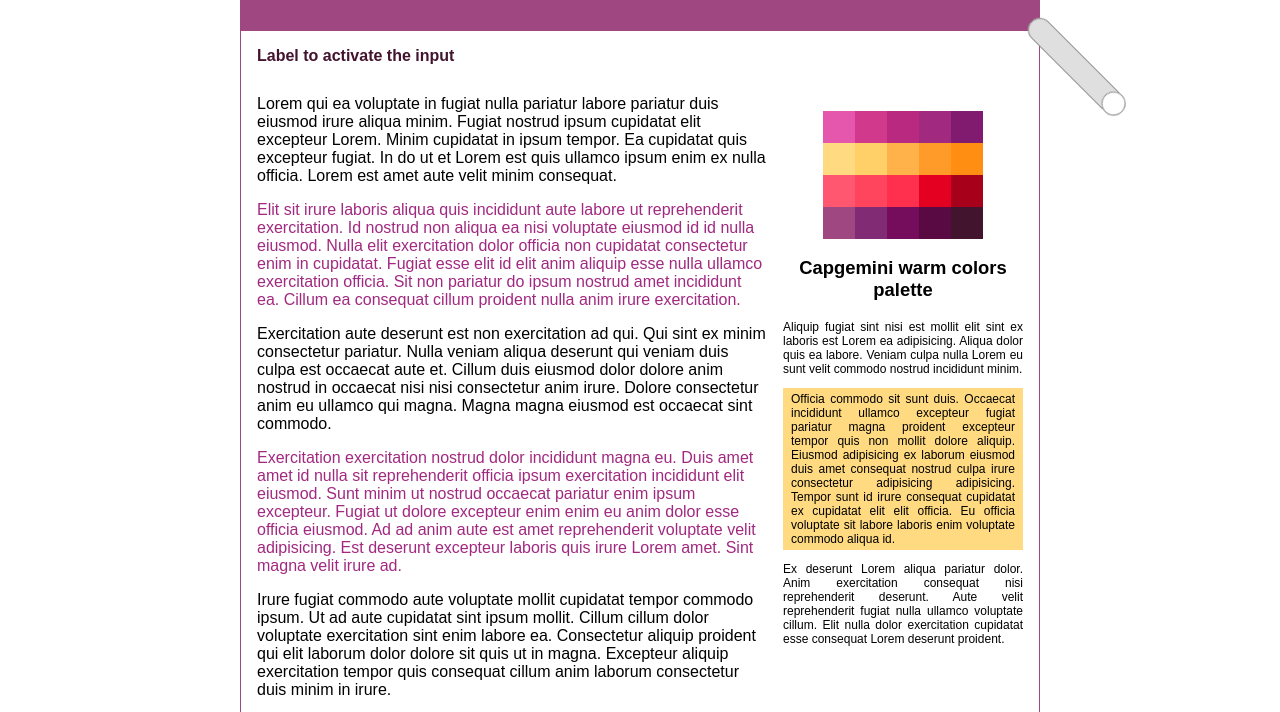
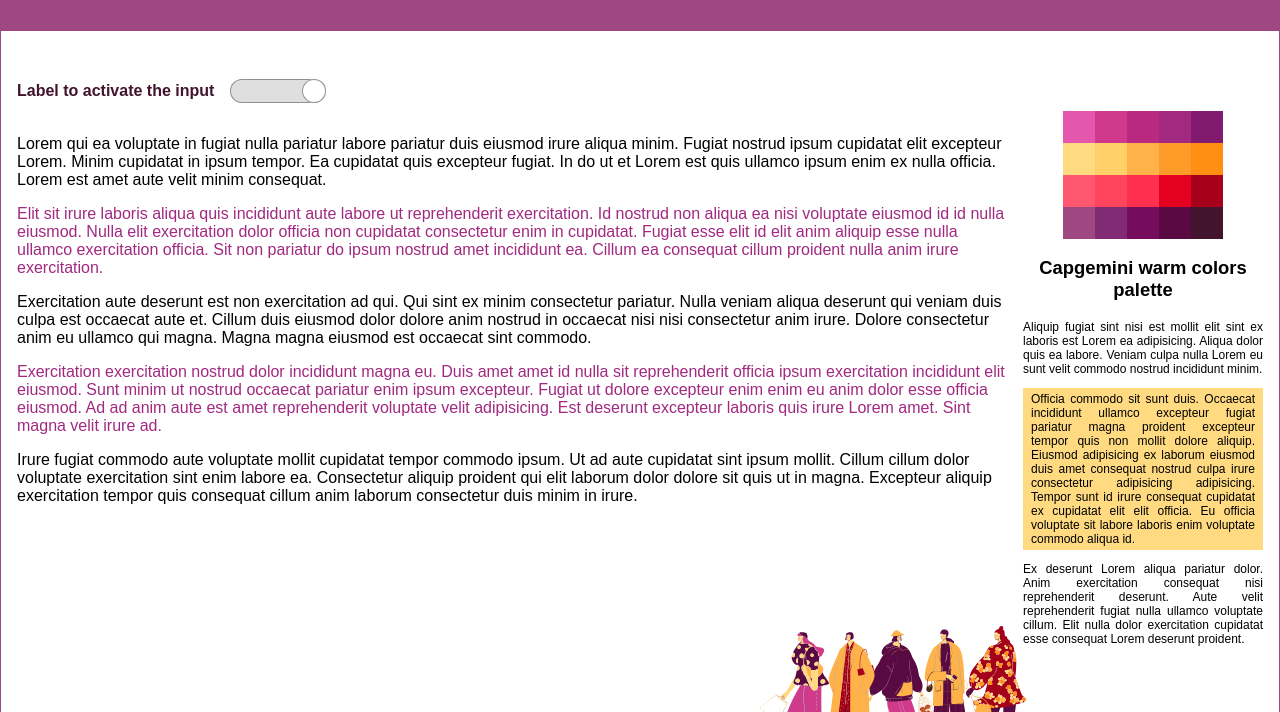
Before and after one commit to Skowronek-Jaskula/simple-but-not-easy, a website: page index.html in a window 1280 px wide. Shown: the part 98-810 px from the top of the page. Drawn offline with nearby package versions, Linux system fonts and the light colour scheme; files that its build step writes are made by us from their sources.

Commit message:
SIMPLE: removal of input action

```diff
--- a/index.html
+++ b/index.html
@@ -9,12 +9,6 @@
   </head>
 
   <body>
-    <input
-      type="checkbox"
-      id="sidebarController"
-      class="controller__toggle"
-      data-label="Babajaga patrzy"
-    />
     <main class="main">
       <header class="header">
         <h1>Capgemini Visual Identity :)</h1>
@@ -22,9 +16,17 @@
 
       <article class="content">
         <div class="content__main">
-          <label for="sidebarController" class="controller__label">
-            Label to activate the input
-          </label>
+          <div class="controller">
+            <label for="sidebarController" class="controller__label">
+              Label to activate the input
+            </label>
+            <input
+              type="checkbox"
+              id="sidebarController"
+              class="controller__toggle"
+              data-label="activated"
+            />
+          </div>
           <p>
             Lorem qui ea voluptate in fugiat nulla pariatur labore pariatur duis
             eiusmod irure aliqua minim. Fugiat nostrud ipsum cupidatat elit
--- a/styles/components/_color-palette.scss
+++ b/styles/components/_color-palette.scss
@@ -2,6 +2,7 @@
 
 .color-palette {
   margin-top: 2rem;
+
   &__row {
     display: flex;
     justify-content: center;
@@ -11,8 +12,8 @@
     .color-palette__row {
       &:nth-child(#{$row_number}) {
         @each $span_number, $hue in $color {
+          // stylelint-disable-next-line max-nesting-depth
 
-          // stylelint-disable-next-line max-nesting-depth
           span {
             &:nth-child(#{$span_number}) {
               background-color: $hue;
@@ -22,6 +23,7 @@
       }
     }
   }
+
   span {
     height: 2rem;
     width: 2rem;
--- a/styles/components/_controller.scss
+++ b/styles/components/_controller.scss
@@ -7,7 +7,7 @@
 /// @access private
 /// @group private-members
 /// @type Number
-$_controller-width: 8rem;
+$_controller-width: 6rem;
 
 /// @access private
 /// @group private-members
@@ -23,26 +23,28 @@
 /// Base class for a controller component.
 
 .controller {
+  align-items: center;
+  display: flex;
+  gap: 1rem;
+  margin-bottom: 2rem;
+
   &__toggle {
     @include box-shadows($state: "normal", $color: $grey4);
 
     align-items: center;
-    -webkit-appearance: none;
+    appearance: none;
     background-color: $grey2;
     border-radius: math.div($_controller-height, 2);
     display: flex;
     height: $_controller-height;
-    left: calc(50% + #{$body-width} / 2 - #{$_controller-height} / 2);
     margin: 0;
-    position: fixed;
-    top: calc(#{$_controller-width} - (#{$_controller-height} / 2));
-    transform: rotateZ(45deg);
-    transform-origin: calc(#{$_controller-height} / 2);
-    transition: background-color ease-in 0.2s, transform ease-in 0.25s;
+    position: relative;
+    transition: background-color ease-in 0.2s;
     width: $_controller-width;
     z-index: 9;
 
     // AFTER - controller button
+
     &::after {
       @include box-shadows($state: "normal", $color: $grey4);
 
@@ -57,6 +59,7 @@
     }
 
     // BEFORE - label
+
     &::before {
       color: $white;
       content: attr(data-label);
@@ -66,66 +69,68 @@
       transition: opacity 0.2s;
       width: 100%;
     }
+
     &:hover {
       @include box-shadows($state: "hover");
     }
+
     &:focus {
       @include box-shadows($state: "focus");
+
       &::after {
         @include box-shadows($state: "normal", $color: $main);
       }
     }
+
     &:disabled {
       @include box-shadows($state: "normal", $color: $grey2);
 
       background-color: $grey1;
       cursor: inherit;
     }
+
     &:checked {
       background-color: $main;
       box-shadow: none;
       justify-content: initial;
-      transform: rotateZ(-45deg);
+
       &:hover {
         @include box-shadows($state: "hover");
       }
+
       &:focus {
         @include box-shadows($state: "focus");
       }
+
       &::before {
         opacity: 1;
       }
+
       &::after {
         @include box-shadows($state: "normal", $color: $main);
 
         left: 0;
       }
-      ~ .main {
-        --body-width: 70rem;
-        .content__img {
-          opacity: 0;
-          transition: 2s opacity;
-          transition-delay: 10s;
-        }
-        &::after {
-          opacity: 1;
-        }
-      }
     }
 
     // stylelint-disable no-descending-specificity
+
     &:not(:checked) {
       // stylelint-enable no-descending-specificity
+
       &::before {
         opacity: 0;
       }
+
       &::after {
         left: $_controller-pos-checked;
       }
+
       &:hover::after,
       &:focus::after {
         @include box-shadows($state: "normal", $color: $grey4);
       }
+
       &:disabled {
         &::before,
         &::after {
@@ -133,13 +138,16 @@
         }
       }
     }
+
     &:disabled:checked {
       @include box-shadows($state: "normal", $color: $grey2);
 
       background-color: $grey1;
+
       &::before {
         color: $grey3;
       }
+
       &::after,
       &:hover::after,
       &:focus::after {
@@ -147,12 +155,11 @@
       }
     }
   }
+
   &__label {
     color: map.get($velvets, "5");
     cursor: pointer;
     font-weight: bold;
-    position: absolute;
-    top: 1rem;
     z-index: 9;
   }
 }
--- a/styles/layout/_body.scss
+++ b/styles/layout/_body.scss
@@ -1,5 +1,3 @@
-@use "../abstracts/variables" as var;
-
 html {
   // stylelint-disable unit-disallowed-list
   font-size: 16px;
--- a/styles/layout/_content.scss
+++ b/styles/layout/_content.scss
@@ -4,16 +4,19 @@
 .content {
   border: solid thin map.get($velvets, "1");
   display: flex;
-  padding: 3rem 1rem calc(#{$footer-img} - 2rem);
+  padding: 3rem 1rem calc(#{$footer-img} - 4rem);
   position: relative;
+
   &__main {
     box-sizing: border-box;
     padding-right: 1rem;
     width: calc(100% - #{$sidebar-width});
+
     p:nth-child(odd) {
       color: map.get($violets, "4");
     }
   }
+
   &__img {
     bottom: -2rem;
     height: $footer-img;
@@ -22,11 +25,4 @@
     right: 15rem;
     z-index: 2;
   }
-  &::after {
-    background-image: url("../../imgs/piatkowo.jpg");
-    background-size: cover;
-    content: "";
-    opacity: 0;
-    transition: all ease-in-out 1s;
-  }
 }
--- a/styles/layout/_main.scss
+++ b/styles/layout/_main.scss
@@ -2,21 +2,12 @@
 @use "../abstracts" as *;
 
 .main {
-  --body-width: 50rem;
+  --body-width: 80rem;
 
+  appearance: none;
   margin: 0 auto;
   max-width: 100%;
   position: relative;
   transition: all 0.2s;
   width: var(--body-width);
-  &::after {
-    background-image: url("../../imgs/piatkowo.jpg");
-    background-position: bottom center;
-    background-size: cover;
-    content: "";
-    inset: 2rem 0 0;
-    opacity: 0;
-    position: absolute;
-    transition: 2s opacity;
-  }
 }
--- a/styles/layout/_sidebar.scss
+++ b/styles/layout/_sidebar.scss
@@ -3,14 +3,17 @@
 
 .sidebar {
   width: $sidebar-width;
+
   &__header {
     font-size: 1.15rem;
     font-weight: bold;
     text-align: center;
   }
+
   &__paragraph {
     font-size: 0.75rem;
     text-align: justify;
+
     &--center {
       @extend .sidebar__paragraph;
 
```
Also changed, not shown: stylelint.config.js (+9 -3 lines), README.md, assets/this-branch/result1.jpg (added), assets/this-branch/result2.jpg (added).
